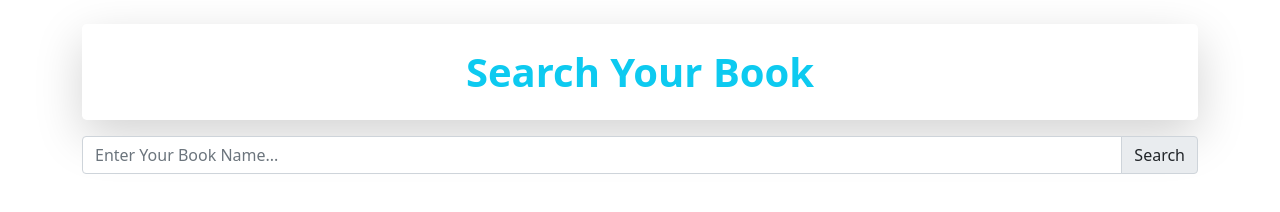
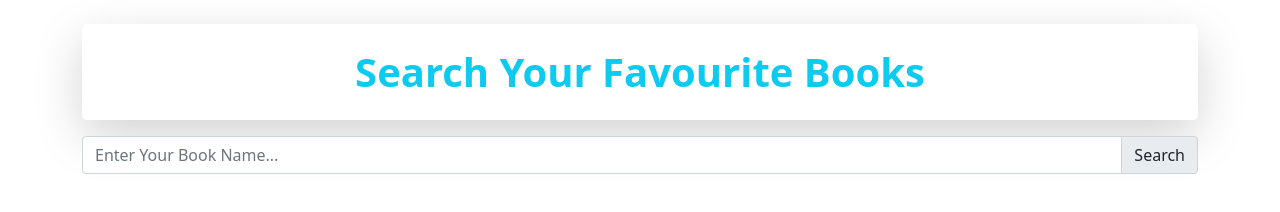
Before and after one commit to iazadur/book-archive-javascript, a plain HTML site: page index.html in a window 1280 px wide. Drawn offline with nearby package versions, Linux system fonts and the light colour scheme.

Commit message:
all update

```diff
--- a/index.html
+++ b/index.html
@@ -19,7 +19,7 @@
 
 <body class="container my-4">
 
-    <h1 class="fs-1 fw-bold text-center my-3 text-info shadow-lg p-4 rounded-3">Search Your Book</h1>
+    <h1 class="fs-1 fw-bold text-center my-3 text-info shadow-lg p-4 rounded-3">Search Your Favourite Books</h1>
 
     <!-- input field for searching keyword -->
     <div class="input-group mb-3">
--- a/js/app.js
+++ b/js/app.js
@@ -41,7 +41,7 @@ const loadData = () => {
 // display book like search keyword
 const displayData = data => {
 
-    searchResult.innerText = `${data.numFound} Result Found`
+
 // compare with triple equal
     if (data.numFound === 0) {
         toggleSpinner('none')
@@ -49,6 +49,7 @@ const displayData = data => {
         error.style.display = 'block'
         error.innerText = 'Oops something went wrong. Please Enter a valid input'
     } else {
+        searchResult.innerText = `${data.numFound} Result Found`
         let num = 0
 
         // use ForEach loop here
```
Also changed, not shown: favicon.ico (deleted).
